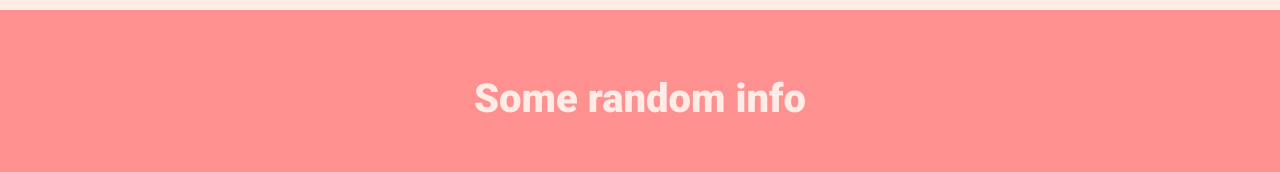
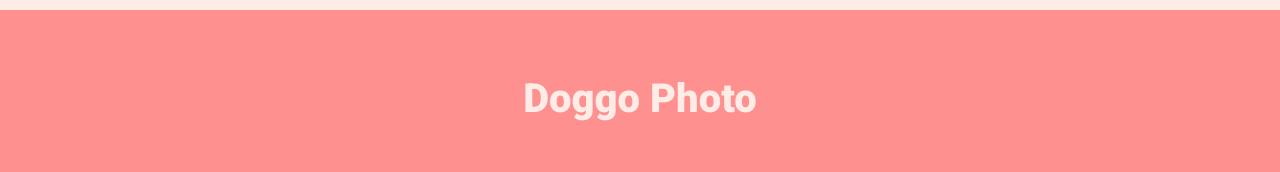
Before and after one commit to PhillipYPark/PinkyGongjuDaily, a plain HTML site: page index.html in a window 1280 px wide. Shown: the part 446-618 px from the top of the page. Drawn offline with Linux system fonts and the light colour scheme.

Commit message:
updated info text

```diff
--- a/index.html
+++ b/index.html
@@ -29,7 +29,7 @@
     </div>
     <div class="info-container">
         <div class="info">
-            <h2>Some random info</h2>
+            <h2>Doggo Photo</h2>
             <div class="card-container">
                 <div class="card">
                     <img src="./images/cuddles.jpg" alt="Dogs cuddling">
```
